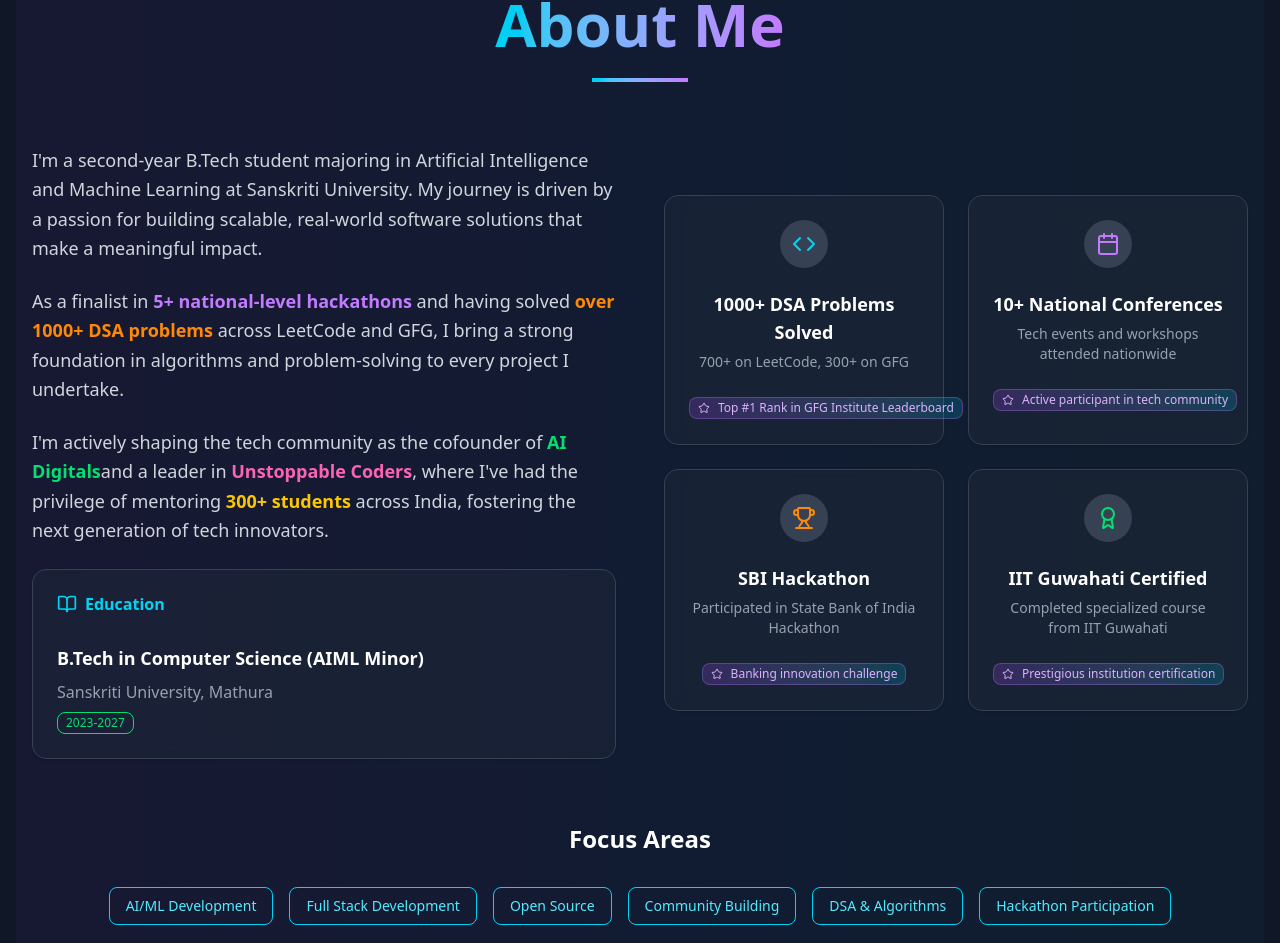
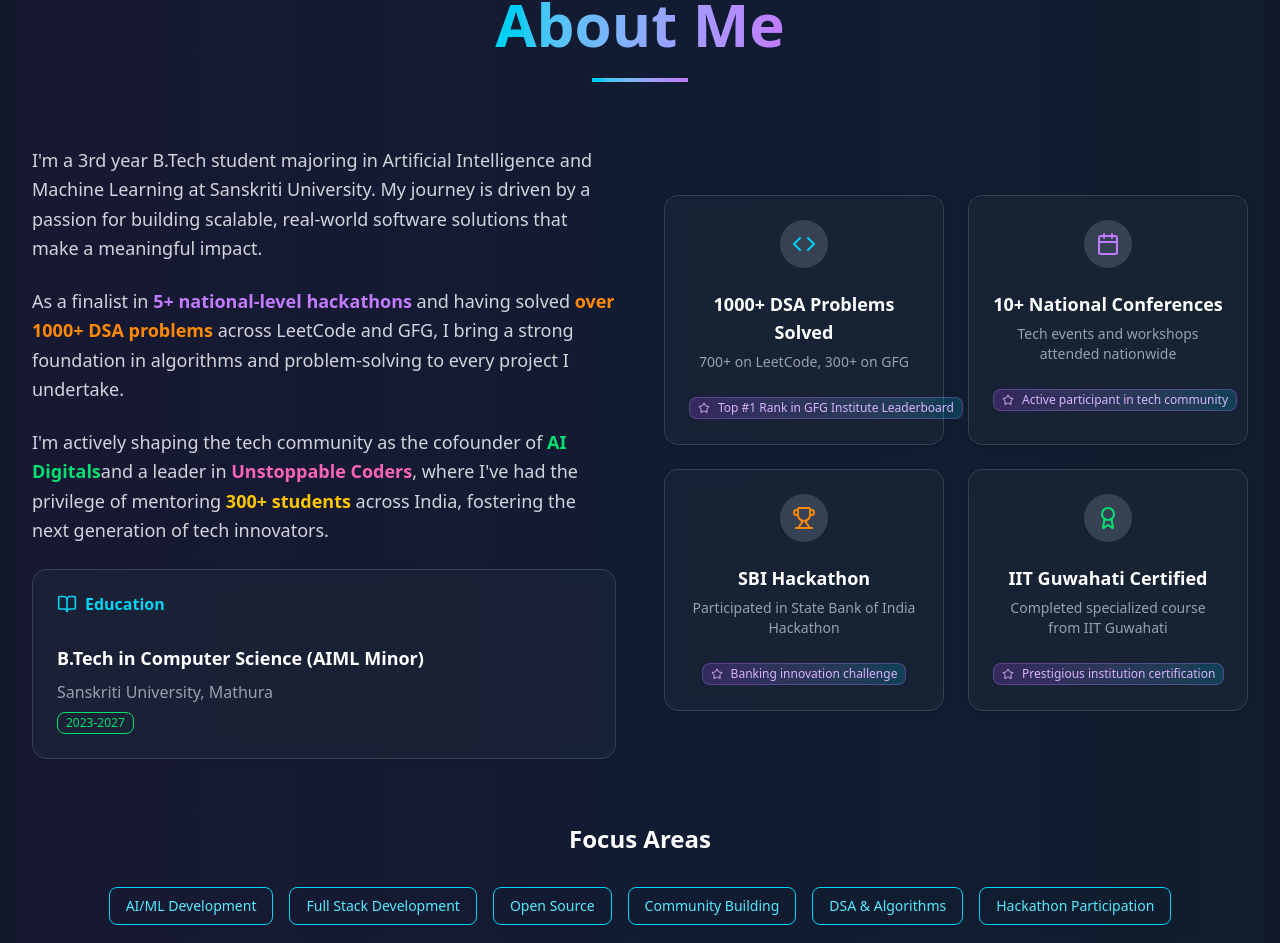
Before and after one commit to Gauravmy/new-port, a Next.js app: page / in a window 1280 px wide. Shown: the part 966-1909 px from the top of the page. Built offline with nearby package versions, Linux system fonts and the light colour scheme.

Commit message:
Update AboutSection.tsx

```diff
--- a/src/components/AboutSection.tsx
+++ b/src/components/AboutSection.tsx
@@ -79,7 +79,7 @@ export default function AboutSection() {
             className="space-y-6"
           >
             <motion.p variants={itemVariants} className="text-lg text-gray-300 leading-relaxed">
-              I'm a second-year B.Tech student majoring in Artificial Intelligence and Machine Learning at Sanskriti University.
+              I'm a 3rd year B.Tech student majoring in Artificial Intelligence and Machine Learning at Sanskriti University.
               My journey is driven by a passion for building scalable, real-world software solutions that make a meaningful impact.
             </motion.p>
 
```
